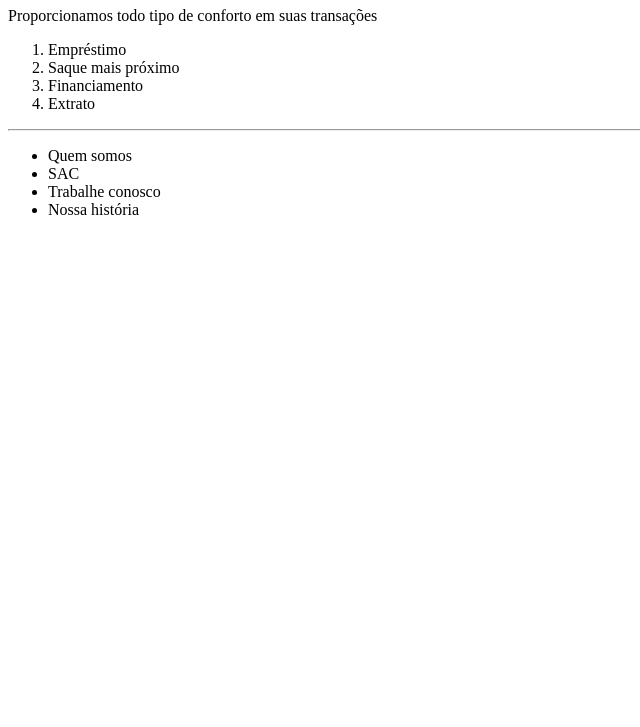
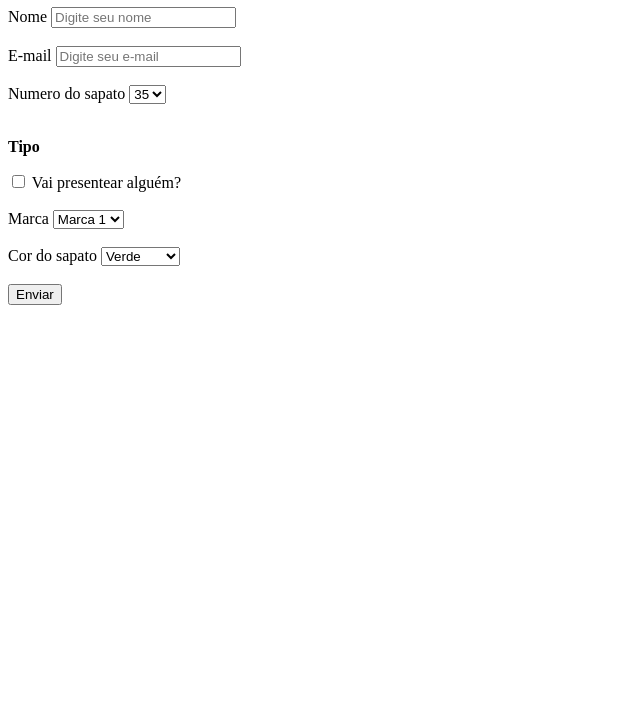
Before and after one commit to NathanSoaresRodrigues/OSF_Academy, a plain HTML site: page index.html in a window 1280 px wide. Shown: the part 73-800 px from the top of the page, without its empty margins (0-640 px from the left). Drawn offline with Linux system fonts and the light colour scheme.

Commit message:
Nathan calcados

```diff
--- a/index.html
+++ b/index.html
@@ -7,20 +7,49 @@
     </head>
 
     <body>
-        <h1>Banco Nathan</h1>
-        <p>Proporcionamos todo tipo de conforto em suas transações</p>
-        <ol>
-            <li>Empréstimo</li>
-            <li>Saque mais próximo</li>
-            <li>Financiamento</li>
-            <li>Extrato</li>
-        </ol>
-        <hr>
-        <ul>
-            <li>Quem somos</li>
-            <li>SAC</li>
-            <li>Trabalhe conosco</li>
-            <li>Nossa história</li>
-        </ul>
+        <h1>Nathan Calçados</h1>
+
+        <form>
+            <label for="nome">Nome</label>
+            <input name="Nome" id="nome" placeholder="Digite seu nome">
+            <br><br>
+            <label for="email">E-mail</label>
+            <input name="Email" id="email" placeholder="Digite seu e-mail">
+            <br><br>
+            <label for="numSapato">Numero do sapato</label>
+            <select name="numeroSapato" id="numSapato">
+                <option value="35">35</option>
+                <option value="36">36</option>
+                <option value="37">37</option>
+                <option value="38">38</option>
+                <option value="39">39</option>
+                <option value="40">40</option>
+                <option value="41">41</option>
+                <option value="42">42</option>
+                <option value="43">43</option>
+                <option value="44">44</option>
+                <option value="45">45</option>
+            </select>
+            <br><br>
+            <p><b>Tipo</b></p>
+            <input type="checkbox" id="presente">
+            <label name="Presente" for="presente">Vai presentear alguém?</label>
+            <br><br>
+            <label for="marca">Marca</label>
+            <select name="Marca" id="marca">
+                <option value="marca1">Marca 1</option>
+                <option value="marca2">Marca 2</option>
+                <option value="marca3">Marca 3</option>
+            </select>
+            <br><br>
+            <label for="cor">Cor do sapato</label>
+            <select name="Cor" id="cor">
+                <option value="green">Verde</option>
+                <option value="yellow">Amarelo</option>
+                <option value="red">Vermelho</option>
+            </select>
+            <br><br>
+            <button>Enviar</button>
+        </form>
     </body>
 </html>
```
